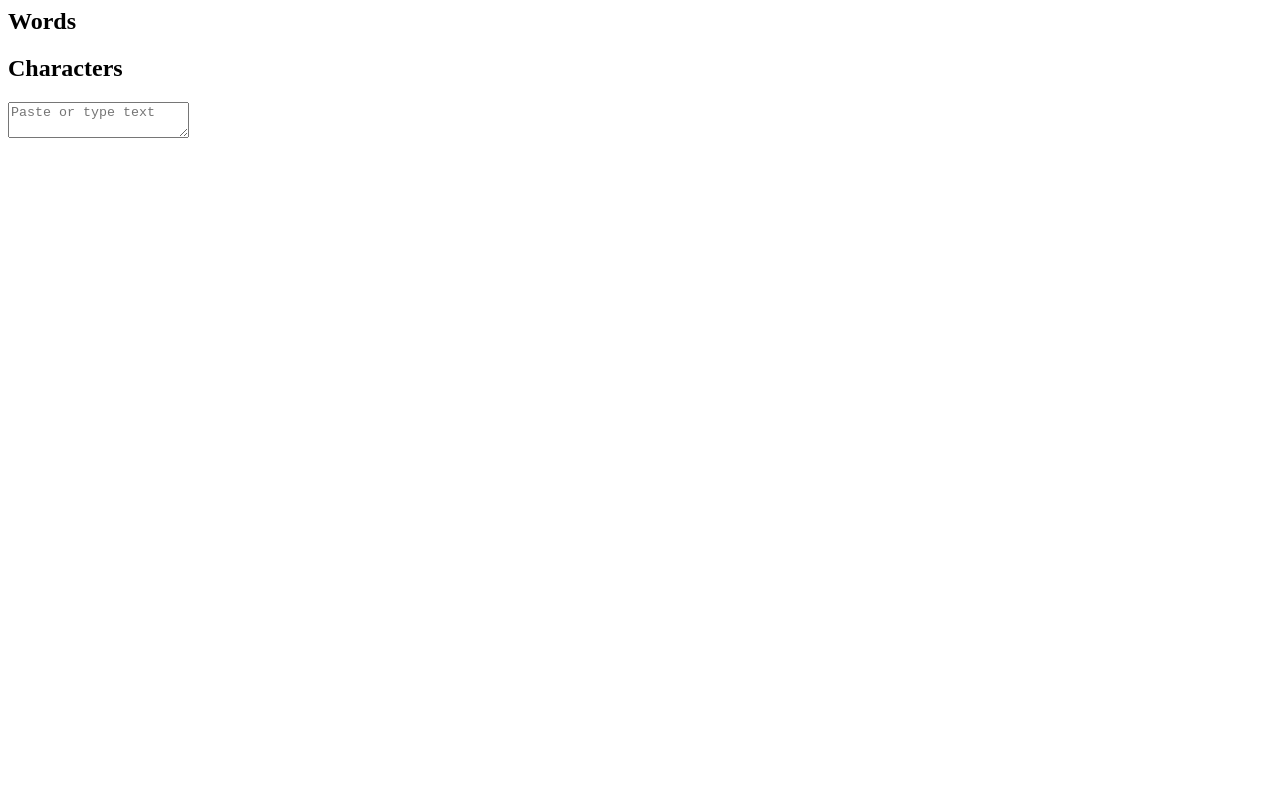
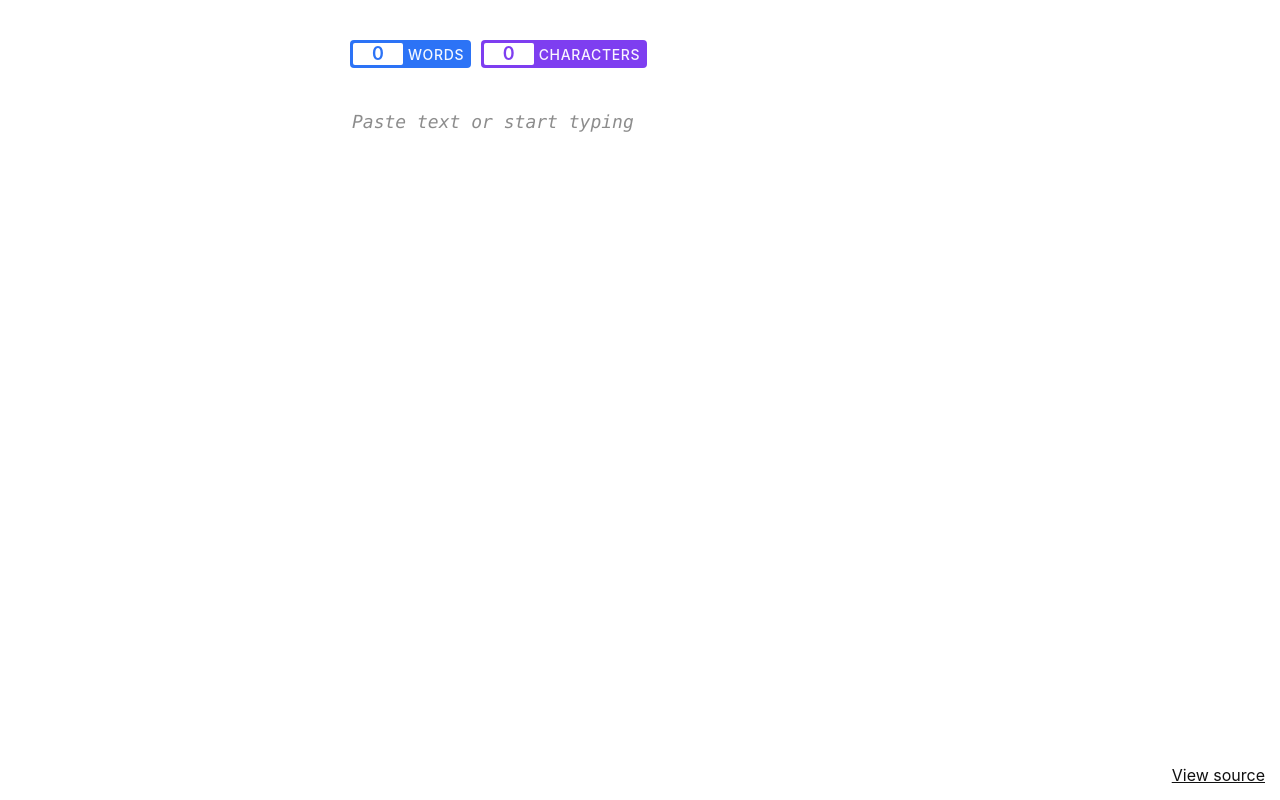
Before and after one commit to taravancil/count, a plain HTML site: page index.html in a window 1280 px wide. Drawn offline with Linux system fonts and the light colour scheme.

Commit message:
Add styles

```diff
--- a/index.html
+++ b/index.html
@@ -3,20 +3,27 @@
     <meta charset="utf-8">
     <meta name="viewport" content="width=device-width, initial-scale=1">
     <title>Count</title>
+    <link rel="stylesheet" href="style.css">
   </head>
 
   <body>
-    <p>
-      <h2>Words</h2>
-      <div id="word-count"></div>
-    </p>
+    <div class="container">
+      <div class="count-container">
+        <span id="word-count" class="count">0</span>
+        <span>words</span>
+      </div>
 
-    <p>
-      <h2>Characters</h2>
-      <div id="char-count"></div>
-    </p>
+      <div class="count-container">
+        <span id="char-count" class="count">0</span>
+        <span>characters</span>
+      </div>
 
-    <textarea placeholder="Paste or type text"></textarea>
+      <textarea autofocus placeholder="Paste text or start typing"></textarea>
+    </div>
+
+    <footer>
+      <a id="source-url">View source</a>
+    </footer>
   </body>
 
   <script src="index.js"></script>
--- a/index.js
+++ b/index.js
@@ -5,9 +5,18 @@ textEl.addEventListener('input', this.handleInput)
 
 function handleInput (e) {
   const text = e.target.value
-  const charCount = text.length
-  const wordCount = text.split(' ').filter(Boolean).length
+  const charCount = text.length || 0
+  const wordCount = text.split(' ').filter(Boolean).length || 0
 
-  charCountEl.innerText = charCount || ''
-  wordCountEl.innerText = wordCount || ''
+  charCountEl.innerText = charCount
+  wordCountEl.innerText = wordCount
 }
+
+document.addEventListener('DOMContentLoaded', function () {
+  const isBeaker = window.DatArchive ? true : false
+  const url = isBeaker
+    ? `beaker://library/${window.location}`
+    : 'https://github.com/taravancil/count'
+
+  document.getElementById('source-url').href = url
+})
--- /dev/null
+++ b/style.css
@@ -0,0 +1,107 @@
+*, *:before, *:after {
+  box-sizing: border-box;
+}
+
+body {
+  position: relative;
+  margin: 0;
+  padding: 0;
+  font-family: -apple-system, BlinkMacSystemFont, system-ui, "Helvetica Neue", Helvetica, Arial, sans-serif;
+  color: #111;
+}
+
+.container {
+  width: 100%;
+  max-width: 600px;
+  margin: auto;
+  padding: 40px 10px;
+}
+
+.count-container {
+  display: inline-flex;
+  align-items: center;
+  height: 28px;
+  font-size: 14px;
+  font-weight: 500;
+  color: rgba(255, 255, 255, .95);
+  padding: 3px 7px 3px 3px;
+  border-radius: 4px;
+  background: #7e3ef0;
+  margin-right: 5px;
+  text-align: center;
+  text-transform: uppercase;
+  letter-spacing: .65px;
+}
+
+.count-container:first-of-type {
+  background: #2c73f6;
+}
+
+.count-container:first-of-type .count {
+  color: #2c73f6;
+}
+
+.count {
+  width: auto;
+  min-width: 50px;
+  padding: 0 7px;
+  margin-right: 5px;
+  background: #fff;
+  border-radius: 2px;
+  font-size: 18px;
+  font-weight: 600;
+  text-align: center;
+  line-height: 22px;
+  color: #7e3ef0;
+  letter-spacing: 0;
+}
+
+textarea {
+  display: block;
+  width: 100%;
+  height: 100%;
+  max-height: calc(100vh - 210px);
+  margin-top: 40px;
+  color: #111;
+  font-size: 16px;
+  border: 0;
+  line-height: 1.3;
+  resize: none;
+  font-family: Consolas, "Lucida Console", Monaco, "Courier New", Courier, monospace;
+}
+
+textarea:focus {
+  outline: none;
+}
+
+footer {
+  position: fixed;
+  bottom: 0;
+  width: 100%;
+  padding: 15px;
+  text-align: right;
+}
+
+a {
+  text-decoration: underline;
+  color: inherit;
+}
+
+a:hover {
+  color: #7e3ef0;
+}
+
+::-webkit-input-placeholder {
+  color: rgba(0, 0, 0, .45);
+  font-weight: 300;
+  font-style: italic;
+  font-size: 18px;
+}
+
+::-webkit-scrollbar {
+  background: transparent;
+}
+
+::-webkit-scrollbar-thumb {
+    background: #2c73f6;
+}
```
